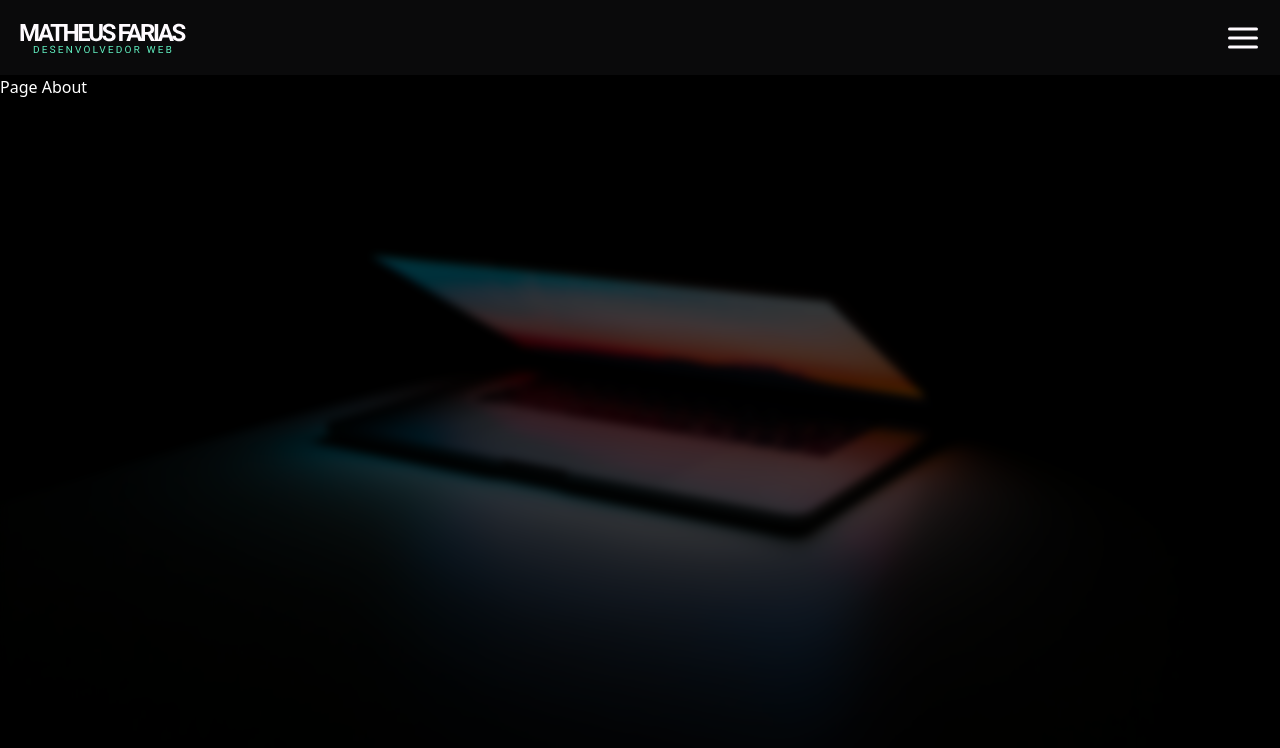
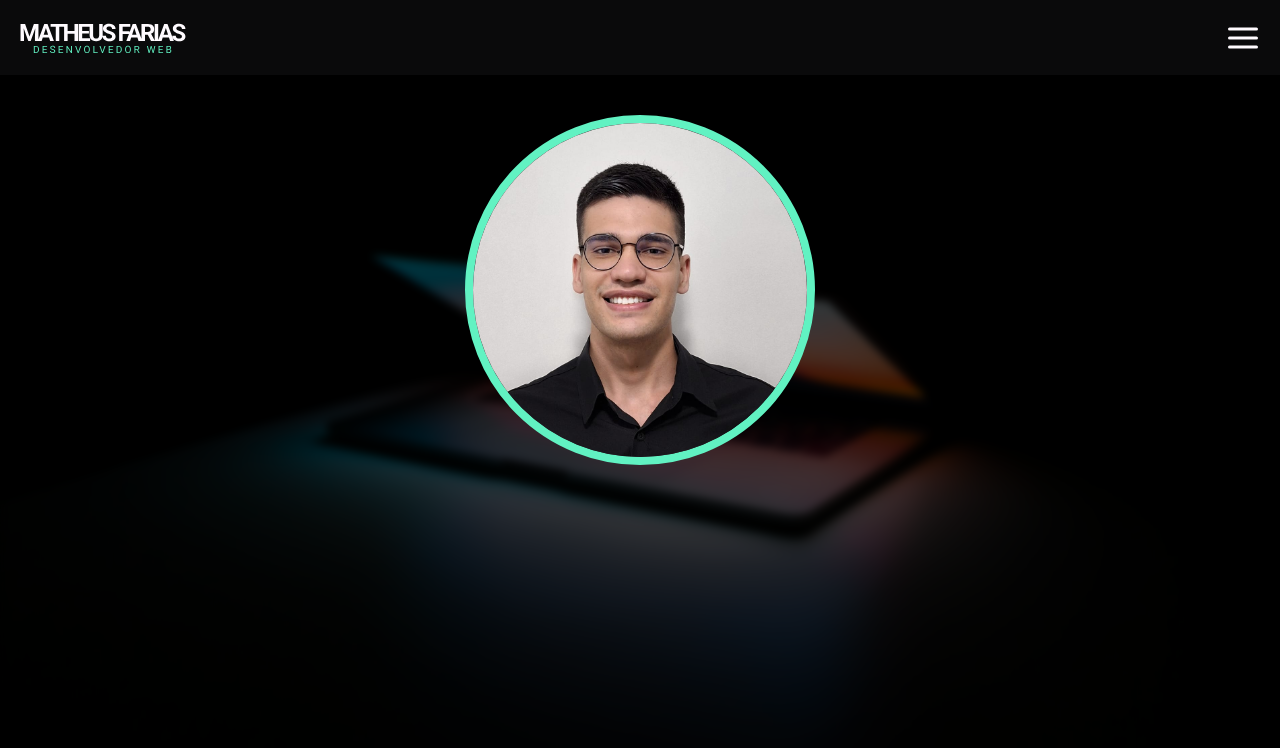
Before and after one commit to oMatheus-Farias/myportfolio, a React (Vite) app: page / in a window 1280 px wide. Shown: the top 748 px of the page. Built offline with nearby package versions, Linux system fonts and the light colour scheme.

Commit message:
feat: adicionado imagem de perfil na pagina about

```diff
--- a/src/pages/about/index.tsx
+++ b/src/pages/about/index.tsx
@@ -1,12 +1,22 @@
 import Background from "../../components/background";
 import Header from "../../components/header";
+
+import avatarImage from "../../assets/foto-perfil.jpeg";
 
 export default function About() {
   return (
     <Background>
       <Header/>
 
-      <h1 className="text-white" >Page About</h1>
+      <div className="px-[1.2em] py-10 w-full flex flex-col items-center" >
+        <div>
+          <img
+            src={ avatarImage }
+            alt="Foto Perfil"
+            className="object-cover rounded-full w-[350px] h-[350px] object-top border-8 border-secondary "
+          />
+        </div>
+      </div>
     </Background>
   );
 };
```
Also changed, not shown: src/assets/foto-perfil.jpeg (added).
